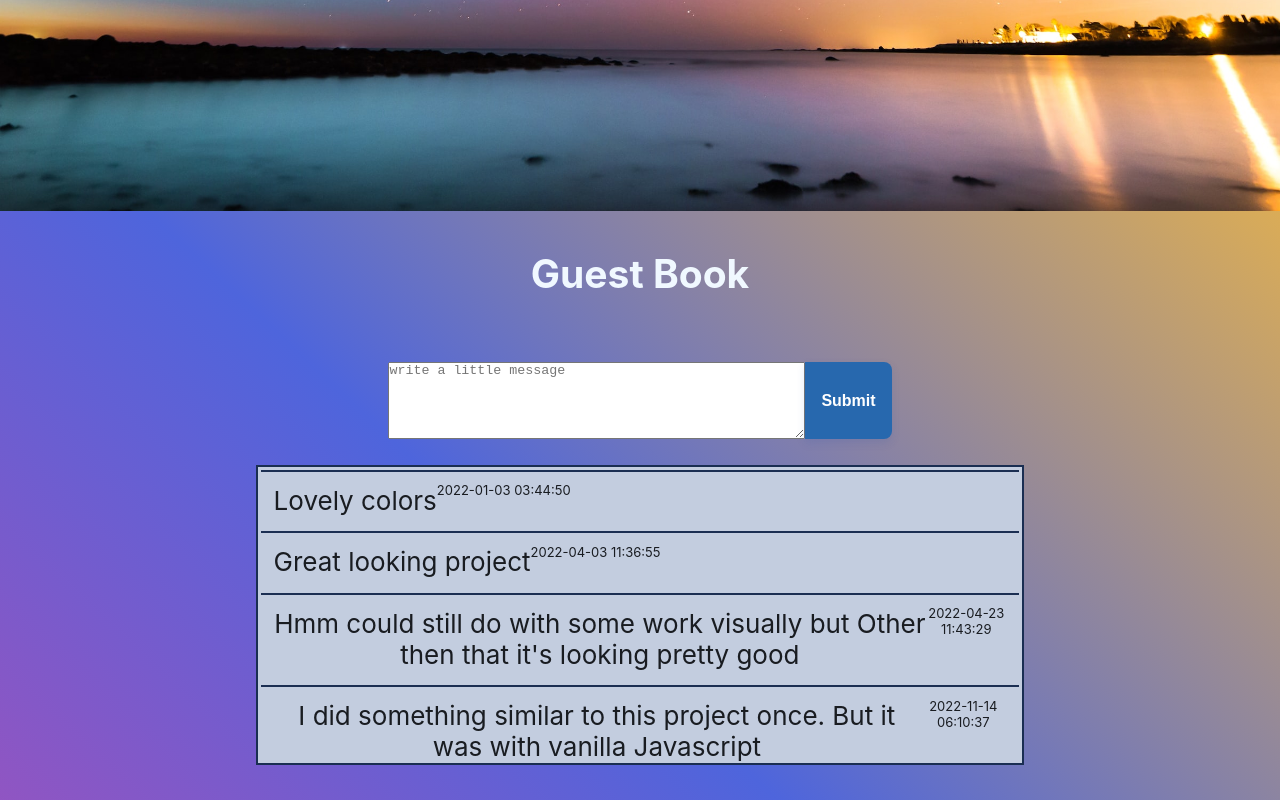
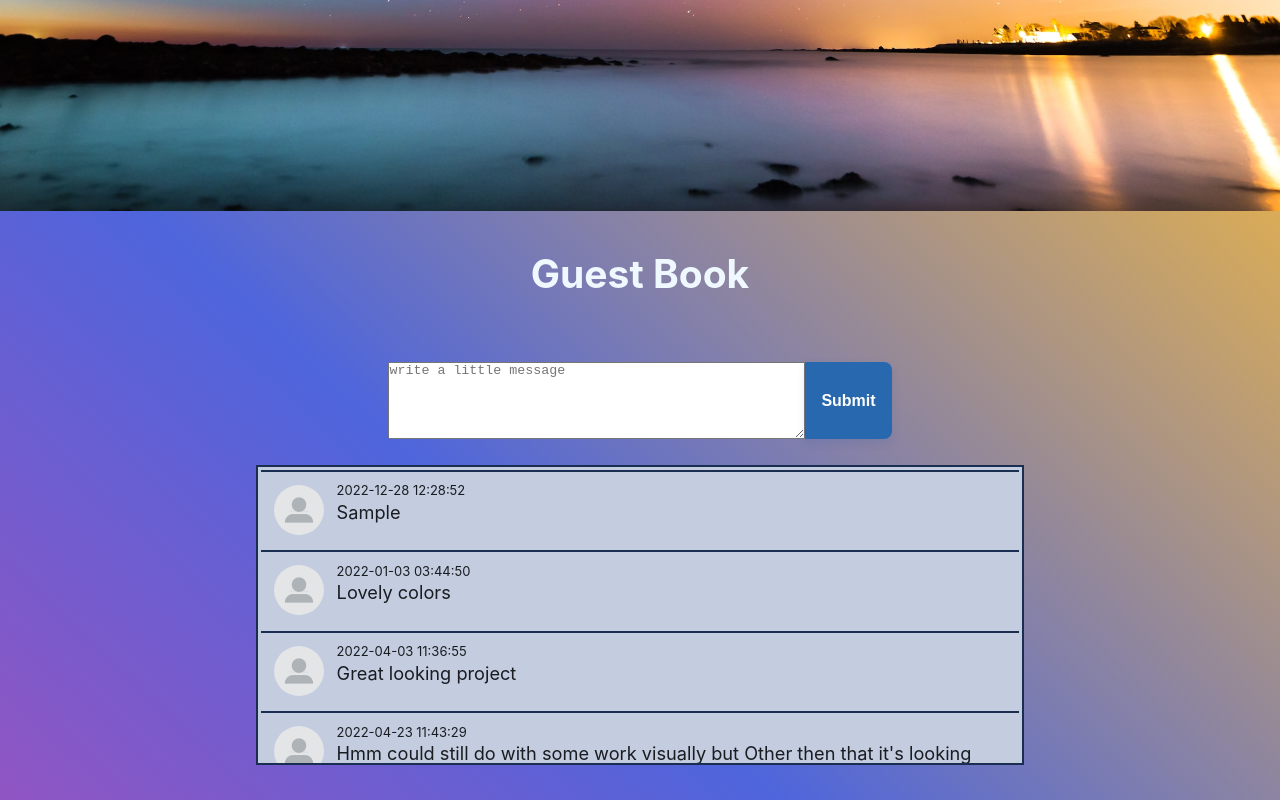
Before and after one commit to H3X-C0DE/Xmas-Assigment, a React (Create React App) app: page / in a window 1280 px wide. Both pictures are taken after typing "Sample" into the empty fields and a click on the button "Submit". Shown: the part 589-1389 px from the top of the page. Built offline with nearby package versions, Linux system fonts and the light colour scheme.

Commit message:
added pfp and fixed comment box

```diff
--- a/src/components/Comments.jsx
+++ b/src/components/Comments.jsx
@@ -1,6 +1,6 @@
 import React, { useState, useEffect } from "react";
 import moment from "moment";
-
+import pfp from "../assets/images/default-pfp.jpg";
 function CommentSection() {
   const startDate = moment().subtract(1, "year");
   const endDate = moment();
@@ -70,16 +70,22 @@ function CommentSection() {
         </button>
       </form>
       <div className="comments">
+        {comments.map(({ text, time }) => (
+          <div className="comment-box" key={time.valueOf()}>
+            <img src={pfp} alt={pfp} />
+            <div className="info">
+              <p className="time-stamp">{time.format("YYYY-MM-DD HH:mm:ss")}</p>
+              <p className="comment-text">{text}</p>
+            </div>
+          </div>
+        ))}
         {fakeComments.map(({ text, time }) => (
           <div className="comment-box" key={time.valueOf()}>
-            <p>{text}</p>
-            <p className="time-stamp">{time.format("YYYY-MM-DD HH:mm:ss")}</p>
-          </div>
-        ))}
-        {comments.map(({ text, time }) => (
-          <div className="comment-box" key={time.valueOf()}>
-            <p>{text}</p>
-            <p className="time-stamp">{time.format("YYYY-MM-DD HH:mm:ss")}</p>
+            <img src={pfp} alt={pfp} />
+            <div className="info">
+              <p className="time-stamp">{time.format("YYYY-MM-DD HH:mm:ss")}</p>
+              <p className="comment-text">{text}</p>
+            </div>
           </div>
         ))}
       </div>
```
Also changed, not shown: src/assets/images/default-pfp.jpg (added).
